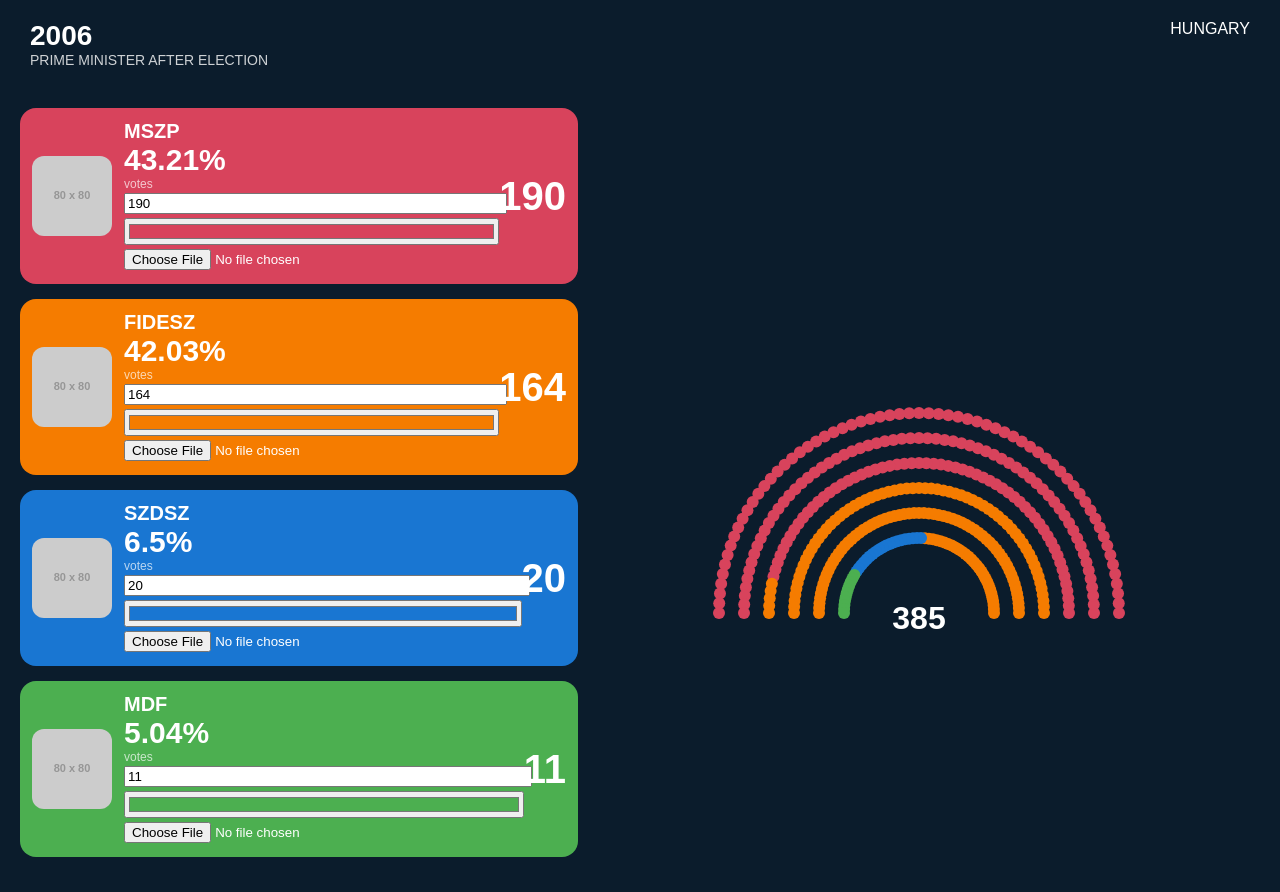
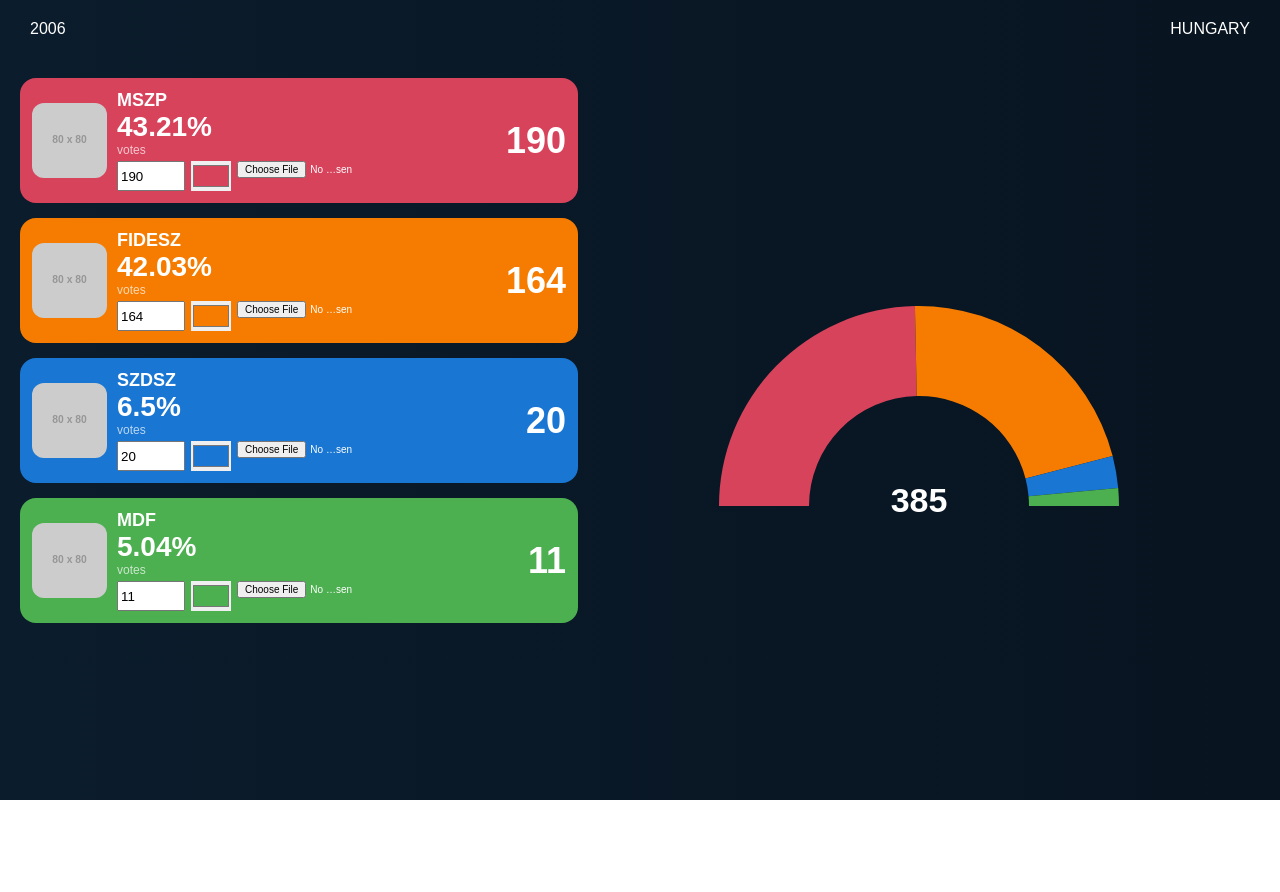
Before and after one commit to samuelherbst678-lab/cuddly-guacamole, a plain HTML site: page index.html in a window 1280 px wide. After the commit the page ends 800 px from the top, so only its background shows below. Drawn offline with Linux system fonts and the light colour scheme; placeholder pictures from the web are drawn by us.

Commit message:
Update index.html

```diff
--- a/index.html
+++ b/index.html
@@ -7,7 +7,7 @@
 <style>
 body {
     margin: 0;
-    background: #0b1c2c;
+    background: linear-gradient(90deg,#0b1c2c,#081420);
     font-family: Arial, sans-serif;
     color: white;
 }
@@ -19,42 +19,32 @@
     padding: 20px 30px;
 }
 
-.year {
-    font-size: 28px;
-    font-weight: bold;
-}
-
-.title {
-    font-size: 14px;
-    opacity: 0.8;
-}
-
 /* LAYOUT */
 .container {
     display: flex;
     padding: 20px;
 }
 
-/* LEFT SIDE */
+/* LEFT */
 .left {
     width: 45%;
 }
 
-/* PARTY CARD */
+/* PARTY */
 .party {
     display: flex;
     align-items: center;
     border-radius: 16px;
+    padding: 12px;
     margin-bottom: 15px;
-    padding: 12px;
 }
 
 .party img {
-    width: 80px;
-    height: 80px;
+    width: 75px;
+    height: 75px;
     border-radius: 12px;
     object-fit: cover;
-    margin-right: 12px;
+    margin-right: 10px;
 }
 
 .info {
@@ -62,12 +52,12 @@
 }
 
 .name {
+    font-size: 18px;
     font-weight: bold;
-    font-size: 20px;
 }
 
 .percent {
-    font-size: 30px;
+    font-size: 28px;
     font-weight: bold;
 }
 
@@ -77,18 +67,34 @@
 }
 
 .seats {
-    font-size: 40px;
+    font-size: 36px;
     font-weight: bold;
-    text-align: right;
 }
 
-/* INPUTS */
-.controls input {
-    width: 100%;
-    margin: 2px 0;
+/* INPUT FIXES */
+.controls {
+    display: flex;
+    gap: 6px;
+    margin-top: 4px;
 }
 
-/* RIGHT SIDE */
+.controls input[type="number"] {
+    width: 60px;   /* FIX: klein */
+}
+
+.controls input[type="color"] {
+    width: 40px;   /* FIX: klein */
+    height: 30px;
+    padding: 0;
+    border: none;
+}
+
+.controls input[type="file"] {
+    font-size: 10px;
+    width: 120px; /* FIX: nicht mehr riesig */
+}
+
+/* RIGHT */
 .right {
     width: 55%;
     display: flex;
@@ -96,17 +102,17 @@
     align-items: center;
 }
 
-/* HALF CIRCLE */
+/* CANVAS */
 .canvas-wrap {
     position: relative;
 }
 
 .total {
     position: absolute;
-    bottom: 30px;
+    bottom: 40px;
     left: 50%;
     transform: translateX(-50%);
-    font-size: 32px;
+    font-size: 34px;
     font-weight: bold;
 }
 </style>
@@ -115,12 +121,7 @@
 <body>
 
 <div class="header">
-    <div>
-        <div class="year" contenteditable="true">2006</div>
-        <div class="title" contenteditable="true">
-            PRIME MINISTER AFTER ELECTION
-        </div>
-    </div>
+    <div contenteditable="true">2006</div>
     <div contenteditable="true">HUNGARY</div>
 </div>
 
@@ -130,7 +131,7 @@
 
 <div class="right">
     <div class="canvas-wrap">
-            <canvas id="chart" width="600" height="350"></canvas>
+        <canvas id="chart" width="700" height="400"></canvas>
         <div class="total" id="total">0</div>
     </div>
 </div>
@@ -146,18 +147,17 @@
     {name:"MDF", percent:5.04, seats:11, color:"#4caf50", img:""}
 ];
 
-function render() {
-    const container = document.getElementById("parties");
-    container.innerHTML = "";
+function render(){
+    const el = document.getElementById("parties");
+    el.innerHTML="";
 
     parties.forEach((p,i)=>{
+        let div=document.createElement("div");
+        div.className="party";
+        div.style.background=p.color;
 
-        let div = document.createElement("div");
-        div.className = "party";
-        div.style.background = p.color;
-
-        div.innerHTML = `
-            <img src="${p.img || 'https://via.placeholder.com/80'}" id="img${i}">
+        div.innerHTML=`
+            <img src="${p.img || 'https://via.placeholder.com/80'}">
 
             <div class="info">
                 <div class="name" contenteditable oninput="update(${i},'name',this.innerText)">${p.name}</div>
@@ -174,70 +174,61 @@
             <div class="seats">${p.seats}</div>
         `;
 
-        container.appendChild(div);
+        el.appendChild(div);
     });
 
     draw();
 }
 
 function update(i,key,val){
-    if(key==="seats") val = Number(val);
-    if(key==="percent") val = parseFloat(val);
+    if(key==="seats") val=Number(val);
+    if(key==="percent") val=parseFloat(val);
     parties[i][key]=val;
     render();
 }
 
 function upload(e,i){
-    let file = e.target.files[0];
-    let reader = new FileReader();
-    reader.onload = function(ev){
-        parties[i].img = ev.target.result;
+    let r=new FileReader();
+    r.onload=(ev)=>{
+        parties[i].img=ev.target.result;
         render();
-    }
-    reader.readAsDataURL(file);
+    };
+    r.readAsDataURL(e.target.files[0]);
 }
 
-/* PUNKT-HALBKREIS (wie im Bild) */
+/* 🔥 NEUER HALBKREIS (SCHARF, WIE BILD 2) */
 function draw(){
-    let canvas = document.getElementById("chart");
-    let ctx = canvas.getContext("2d");
+    let canvas=document.getElementById("chart");
+    let ctx=canvas.getContext("2d");
 
-    ctx.clearRect(0,0,600,350);
+    ctx.clearRect(0,0,700,400);
 
-    let total = parties.reduce((a,b)=>a+b.seats,0);
-    document.getElementById("total").innerText = total;
+    let total=parties.reduce((a,b)=>a+b.seats,0);
+    document.getElementById("total").innerText=total;
 
-    let seatsArray = [];
+    let start=Math.PI;
+    let centerX=350;
+    let centerY=350;
+
+    let outer=200;
+    let inner=110;
 
     parties.forEach(p=>{
-        for(let i=0;i<p.seats;i++){
-            seatsArray.push(p.color);
-        }
-    });
+        if(p.seats<=0) return;
 
-    let rows = 6;
-    let maxPerRow = Math.ceil(seatsArray.length / rows);
-
-    let index = 0;
-
-    for(let r=0;r<rows;r++){
-        let radius = 200 - r*25;
-        let seatsInRow = Math.min(maxPerRow, seatsArray.length - index);
-
-        for(let i=0;i<seatsInRow;i++){
-            let angle = Math.PI * (i/(seatsInRow-1));
-
-            let x = 300 + radius * Math.cos(angle);
-            let y = 300 - radius * Math.sin(angle);
+        let angle=(p.seats/total)*Math.PI;
 
         ctx.beginPath();
-            ctx.arc(x,y,6,0,2*Math.PI);
-            ctx.fillStyle = seatsArray[index];
+
+        ctx.arc(centerX,centerY,outer,start,start+angle,false);
+        ctx.arc(centerX,centerY,inner,start+angle,start,true);
+
+        ctx.closePath();
+        ctx.fillStyle=p.color;
         ctx.fill();
 
-            index++;
-        }
-    }
+        start+=angle;
+    });
 }
 
 render();
```
Lines whose indentation alone changed are shown as unchanged.
